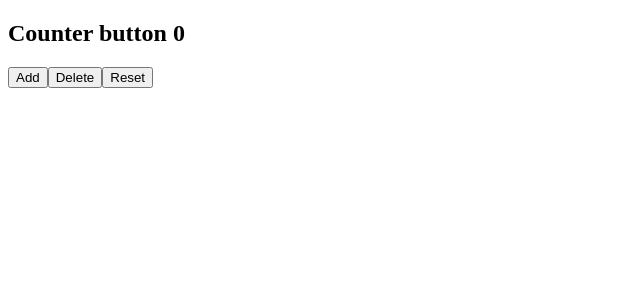
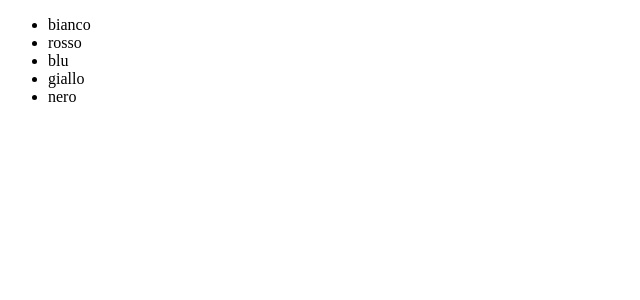
Before and after one commit to ver-sim/REACT, a React (Vite) app in the folder props/: page / in a window 1280 px wide. Shown: the top 300 px of the page, without its empty margins (0-640 px from the left). Built offline with nearby package versions, Linux system fonts and the light colour scheme.

Commit message:
creato Color.jsx e Colors.jsx

```diff
--- a/props/src/App.jsx
+++ b/props/src/App.jsx
@@ -1,6 +1,13 @@
-// import { StrictMode } from "react";
-import { Counter } from "./Counter";
+import { Colors } from "./Colors";
+
+const name = [
+    {id: 1, name: "bianco"},
+    {id: 2, name: "rosso"},
+    {id: 3, name: "blu"},
+    {id: 4, name: "giallo"},
+    {id: 5, name: "nero"},
+];
 
 export function App(){
-    return <Counter />
+    return <Colors colors={name}/>
 }
--- /dev/null
+++ b/props/src/Color.jsx
@@ -0,0 +1,5 @@
+// eslint-disable-next-line react/prop-types
+export const Color = ({ color }) => {
+
+    return <li>{color}</li>
+}
--- /dev/null
+++ b/props/src/Colors.jsx
@@ -0,0 +1,10 @@
+/* eslint-disable react/prop-types */
+import { Color } from "./Color";
+
+export const Colors = ({ colors }) => {
+    return (
+        <ul>
+            {colors.map((color) => <Color key={color.id} color={color.name}/>)}
+        </ul>
+    );
+}
```
